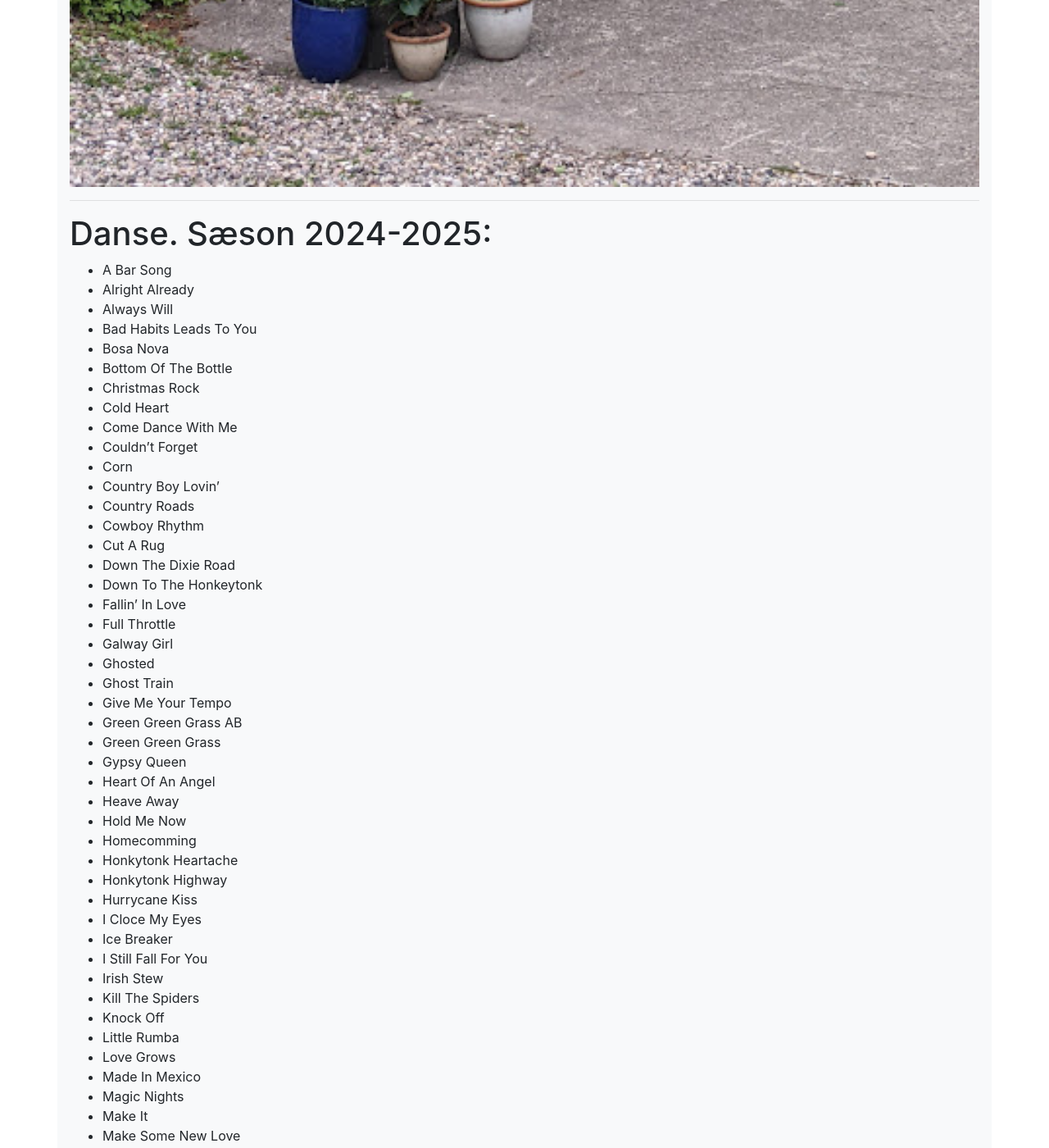
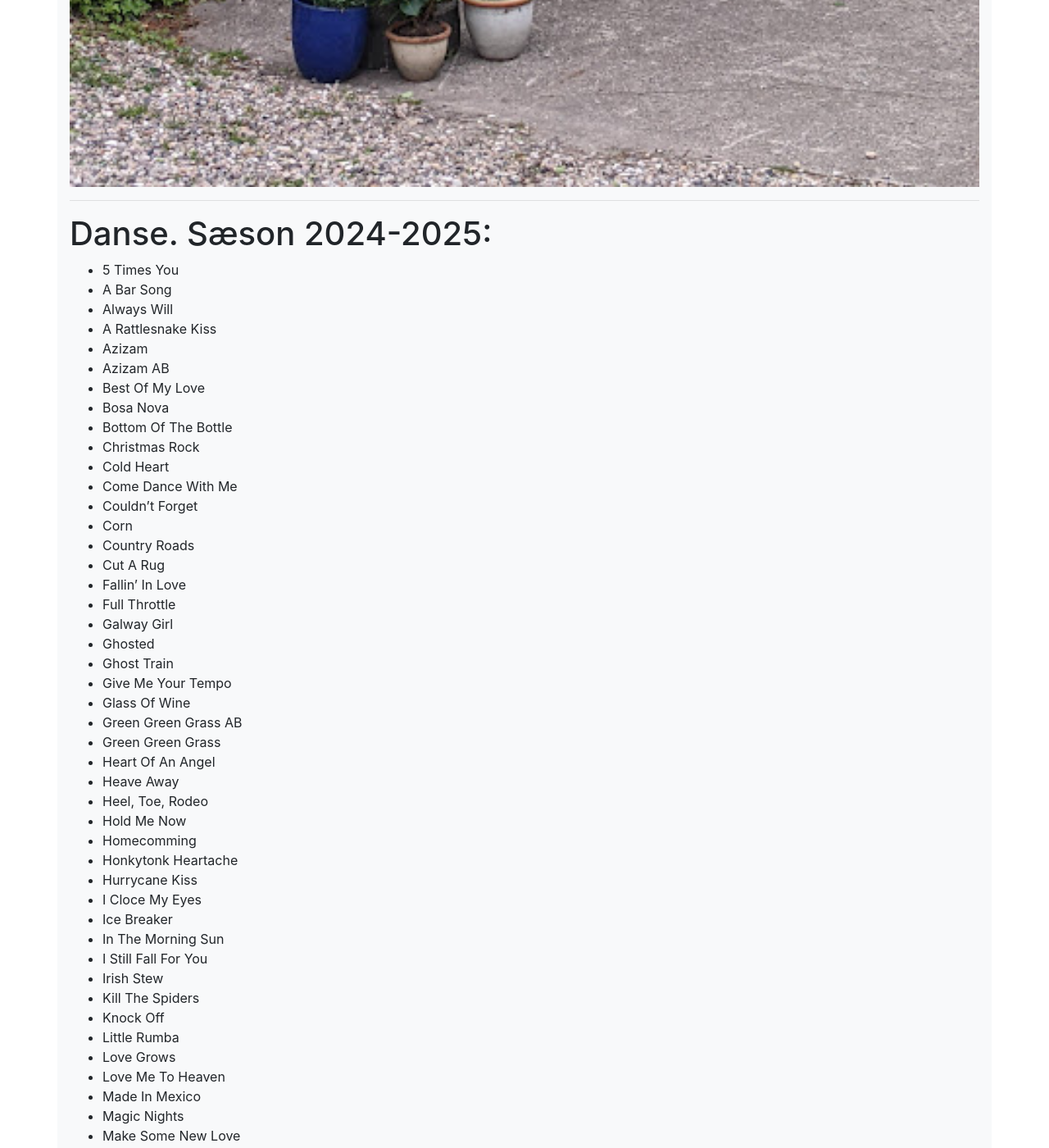
Before and after one commit to lonemathiasen/lonemathiasen.github.io, a Jekyll site: the page built from danseliste.md, in a window 1280 px wide and 1400 px high, scrolled down 1743 px. Shown: the whole window at 82% size. Built offline with Jekyll 4.4.1, drawn with Linux system fonts in a browser that asks for light colours; some of the changed text lies outside the part shown.

Commit message:
Update danseliste.md
Listen opdateret med nye årsdanse

```diff
--- a/danseliste.md
+++ b/danseliste.md
@@ -6,14 +6,14 @@
 
 
 
-# Årsdanse 2025
+# Årsdanse 2026
 
-* A Bar Song
-* Full Throttle
-* Hold Me Now
-* Homecomming
-* My Kinda Crowd
-* The Last Shanty
+* Baby I Wanna Know
+* Brotherly Love
+* Heart In Two
+* No Time To Talk
+* Shot Of Glory
+* Sumoni
 
 
 ---
@@ -27,10 +27,14 @@
 
 # Danse. Sæson 2024-2025:
 
+
+* 5 Times You
 * A Bar Song
-* Alright Already
 * Always Will
-* Bad Habits Leads To You
+* A Rattlesnake Kiss
+* Azizam
+* Azizam AB
+* Best Of My Love
 * Bosa Nova
 * Bottom Of The Bottle
 * Christmas Rock
@@ -38,58 +42,52 @@
 * Come Dance With Me
 * Couldn't Forget
 * Corn
-* Country Boy Lovin'
 * Country Roads
-* Cowboy Rhythm
 * Cut A Rug
-* Down The Dixie Road
-* Down To The Honkeytonk
 * Fallin' In Love
 * Full Throttle
 * Galway Girl
 * Ghosted
 * Ghost Train
 * Give Me Your Tempo
+* Glass Of Wine
 * Green Green Grass AB
 * Green Green Grass
-* Gypsy Queen
 * Heart Of An Angel
 * Heave Away
+* Heel, Toe, Rodeo
 * Hold Me Now
 * Homecomming
 * Honkytonk Heartache
-* Honkytonk Highway
 * Hurrycane Kiss
 * I Cloce My Eyes
 * Ice Breaker
+* In The Morning Sun
 * I Still Fall For You
 * Irish Stew
 * Kill The Spiders
 * Knock Off
 * Little Rumba
 * Love Grows
+* Love Me To Heaven
 * Made In Mexico
 * Magic Nights
-* Make It
 * Make Some New Love
 * Makita
 * Mama's Pearls
 * Mamma Maria
 * Mile After Mile
-* Mileys Flowers
 * My Kinda Crowd
 * My Little Old Lover
 * My Next Sad Song
 * My Teacher
 * Natural
 * Old And Grey
-* People Are Crazy
+* Real Men Cry
 * Pick A Bale
-* Reunited
 * Rocket To The Sun
-* Same Old Differet Story
 * Scootin’ Bootin'
-* See You Smile
+* Searching Soul
 * September 81
 * Sexy Eyes
 * Shakin Mix
@@ -100,18 +98,15 @@
 * Southern Gospel
 * Stand By Me
 * Storm And Stone
-* Summer In Ireland
+* Sunset Memories
 * Sunset Road
 * Sweet Sweet Smile
 * Texas Smile
-* That Honky Tonk Highway
-* The Galway Gathering
+* That Missing Piece
 * The Last Shanty
 * The Most Beautifuk Girl
 * Tickets To The Blues
-
 * Train Wreck
-* Un Poquito
 * Until The Dawn
 * Walking On The Moon
 * We Can't Wait
```
